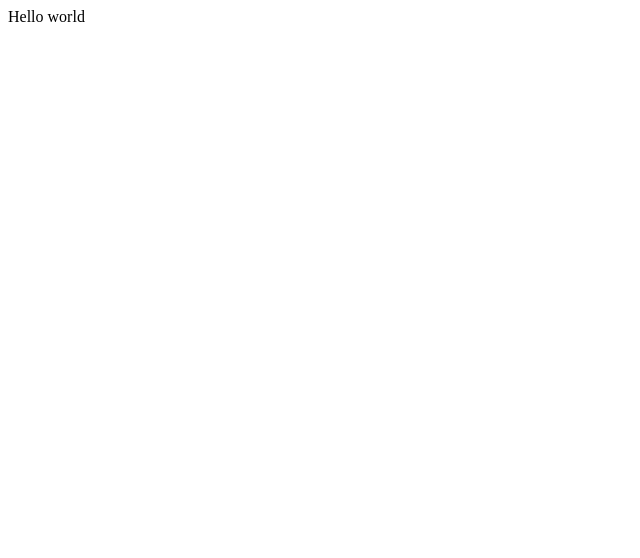
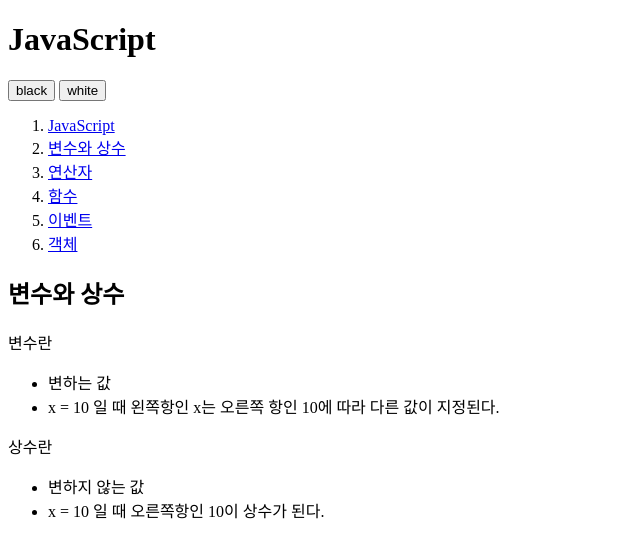
Before and after one commit to sonobono/opentutorials-sonobono, a plain HTML site: page index.html in a window 1280 px wide. Shown: the whole page, without its empty margins (0-640 px from the left). Drawn offline with Linux system fonts and the light colour scheme.

Commit message:
change index.html

```diff
--- a/index.html
+++ b/index.html
@@ -1,24 +1,53 @@
 <!DOCTYPE html>
-<html lang="en">
-	<head>
-		<meta charset="utf-8" />
+<html>
+    <head>
+        <meta charset="utf-8" />
+    </head>
 
-		<!-- Always force latest IE rendering engine (even in intranet) & Chrome Frame
-		Remove this if you use the .htaccess -->
-		<meta http-equiv="X-UA-Compatible" content="IE=edge,chrome=1" />
-
-		<title>index</title>
-		<meta name="description" content="" />
-		<meta name="author" content="sonobono" />
-
-		<meta name="viewport" content="width=device-width; initial-scale=1.0" />
-
-		<!-- Replace favicon.ico & apple-touch-icon.png in the root of your domain and delete these references -->
-		<link rel="shortcut icon" href="/favicon.ico" />
-		<link rel="apple-touch-icon" href="/apple-touch-icon.png" />
-	</head>
-
-	<body>
-		Hello world
-	</body>
+    <body id="body">
+        <div>
+            <header>
+                <h1>JavaScript</h1>
+            </header>
+            <div id="toolbar">
+                <input type="button" value="black" />
+                <input type="button" value="white" />
+            </div>
+            <nav>
+                <ol>
+                    <li><a href="http://opentutorials.org/course/49/16">JavaScript</a></li>
+                    <li><a href="http://opentutorials.org/course/49/17">변수와 상수</a></li>
+                    <li><a href="http://opentutorials.org/course/49/18">연산자</a></li>
+                    <li><a href="http://opentutorials.org/course/49/19">함수</a></li>
+                    <li><a href="http://opentutorials.org/course/49/20">이벤트</a></li>
+                    <li><a href="http://opentutorials.org/course/49/21">객체</a></li>
+                </ol>
+            </nav>
+            <article>
+                <h2>변수와 상수</h2>
+                <div>
+                    <p>변수란</p>
+                    <ul>
+                        <li>
+                            변하는 값
+                        </li>
+                        <li>
+                            x = 10 일 때 왼쪽항인 x는 오른쪽 항인 10에 따라 다른 값이 지정된다.
+                        </li>
+                    </ul>
+                    <p>
+                        상수란
+                    </p>
+                    <ul>
+                        <li>
+                            변하지 않는 값
+                        </li>
+                        <li>
+                            x = 10 일 때 오른쪽항인 10이 상수가 된다.
+                        </li>
+                    </ul>
+                </div>
+            </article>
+        </div>
+    </body>
 </html>
```
